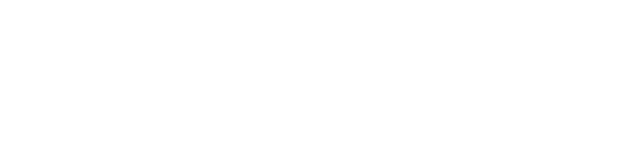
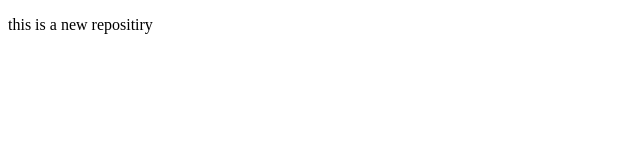
Before and after one commit to Sourabh905/apna_duniya_new, a plain HTML site: page index.html in a window 1280 px wide. Shown: the whole page, without its empty margins (0-640 px from the left). Drawn offline with Linux system fonts and the light colour scheme.

Commit message:
now i undestand

```diff
--- a/index.html
+++ b/index.html
@@ -1 +1,2 @@
 <!DOCTYPE html>
+<p> this is a new repositiry</p>
```
